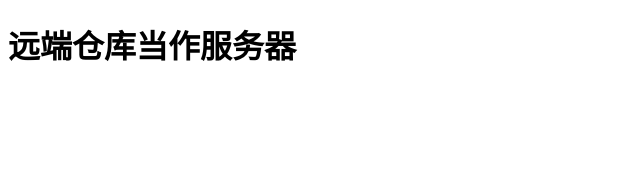
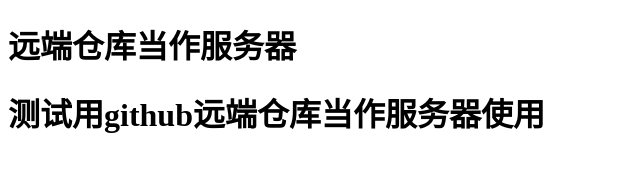
Before and after one commit to zhaohonglee-git/zhaohonglee-git.github.io, a plain HTML site: page index.html in a window 1280 px wide. Shown: the whole page, without its empty margins (0-640 px from the left). Drawn offline with Linux system fonts and the light colour scheme.

Commit message:
github_server

```diff
--- a/index.html
+++ b/index.html
@@ -7,5 +7,6 @@
 </head>
 <body>
   <h1>远端仓库当作服务器</h1>
+  <h1>测试用github远端仓库当作服务器使用</h1>
 </body>
 </html>
```
